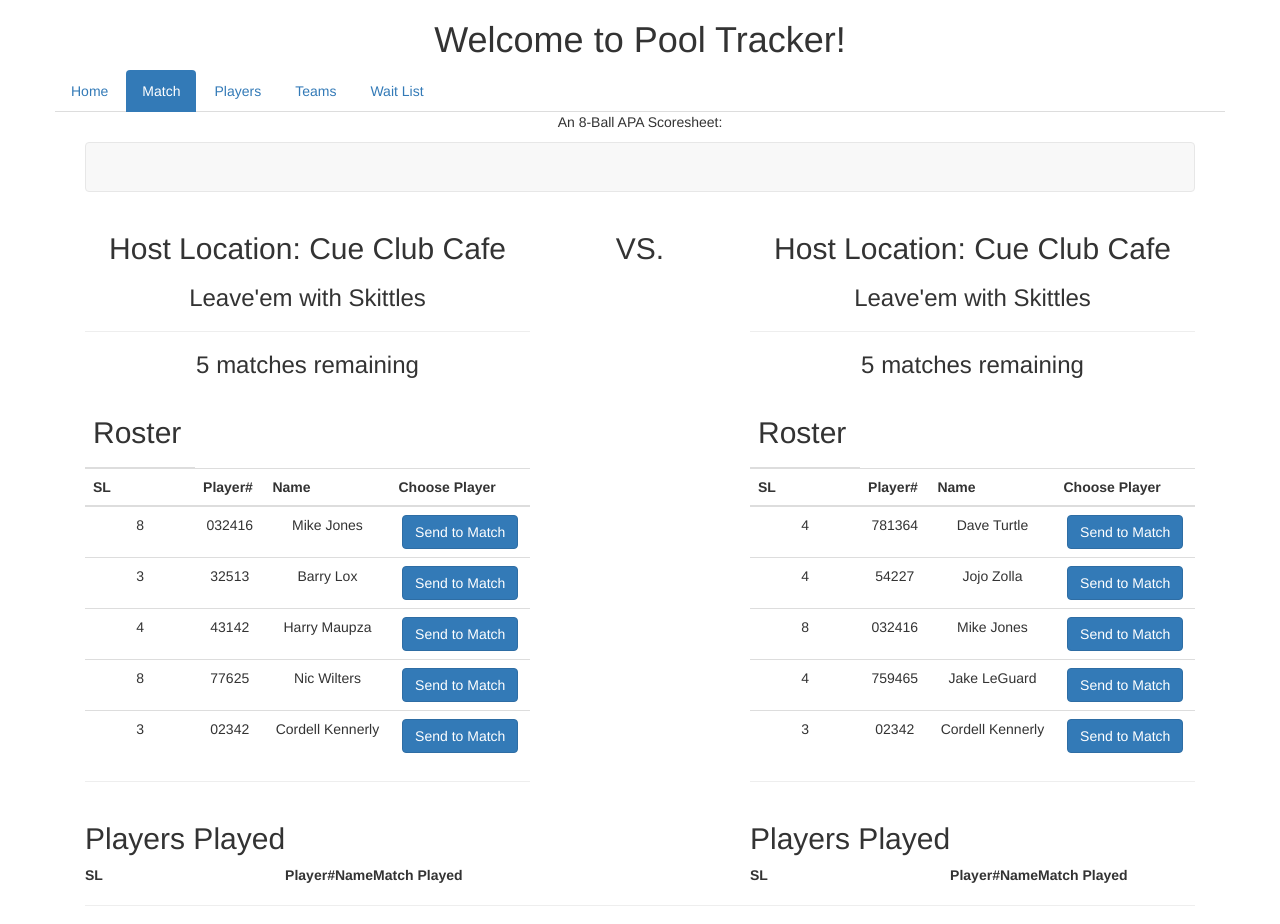
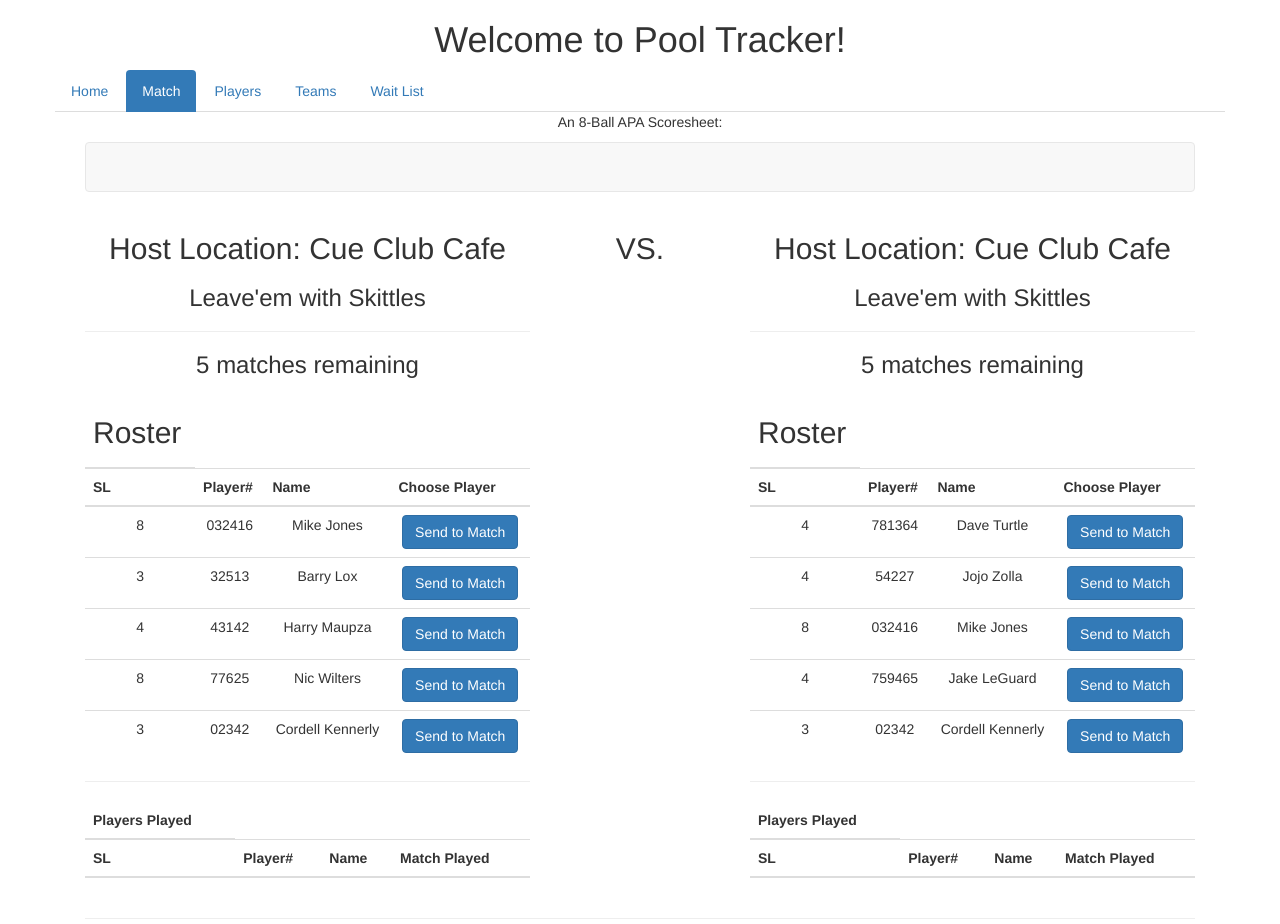
Before and after one commit to lowkeyop/pool-tracker, an Angular app in the folder poolSite/: page /match in a window 1280 px wide. Shown: the top 924 px of the page. Built offline with nearby package versions, Linux system fonts and the light colour scheme.

Commit message:
Modified Styling of a table
Added some bootstrap table styling in team component's players played
table.

```diff
--- a/poolSite/src/app/score-sheet/team/team.component.html
+++ b/poolSite/src/app/score-sheet/team/team.component.html
@@ -23,9 +23,9 @@
   </tbody>
 </table>
 <hr>
-<table>
+<table class="table table-stripped">
   <thead>
-    <tr><th><h2>Players Played</h2></th></tr>
+    <tr><th>Players Played</th></tr>
     <tr>
       <th>SL</th>
       <th>Player#</th>
```
